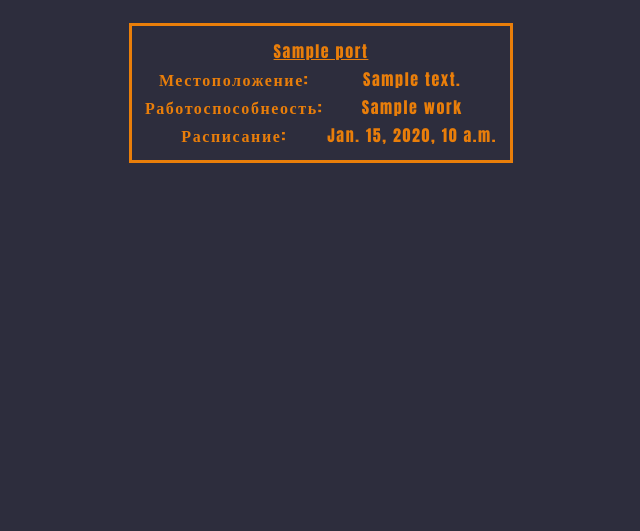
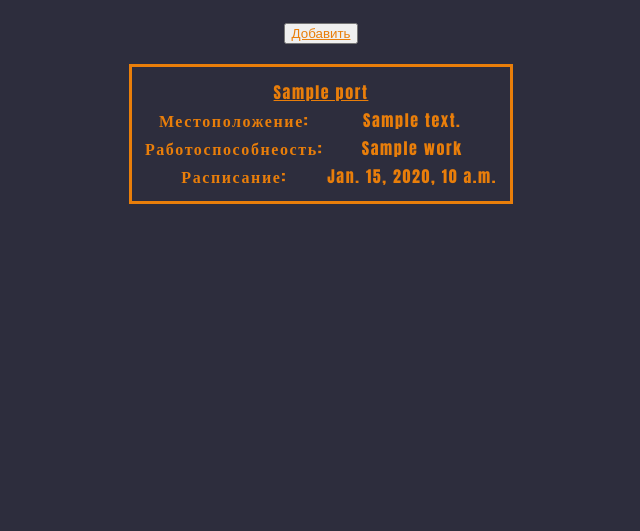
Before and after one commit to P4NUTA/Coursework, a Django app: template templates/portlist.html in a window 1280 px wide; the page is wider, and only the part inside the window is pictured. Shown: the part 269-800 px from the top of that part, without its empty margins (319-959 px from the left). Run offline with Django 3.2, Linux system fonts and the light colour scheme; the template is opened without the code that fills it: most values are stand-ins (such as "Sample title", 1, 10 or a date in 2020).

Commit message:
Добавлена кнопка

```diff
--- a/templates/portlist.html
+++ b/templates/portlist.html
@@ -3,14 +3,15 @@
 <head>
     <meta charset="UTF-8">
     <title>Порт</title>
-<link href="/static/Styles/style2.css" type="text/css" rel="stylesheet">
+<link href="style2.css" type="text/css" rel="stylesheet">
 </head>
 <body>
 <header>
-<img class="image" src="/static/porthub_menu.png">
-<img class="image1" src="/static/port_icon.png">
+<img class="image" src="porthub_menu.png">
+<img class="image1" src="port_icon.png">
 </header>
 <h1>Порты:</h1>
+<button><a href="на добавление">Добавить</a></button>
 {% for i in Port %}
 <table>
         <th colspan="2"><a href="{% url 'portinfo' i.ID %}">{{ i.Name }}</a></th>
```
